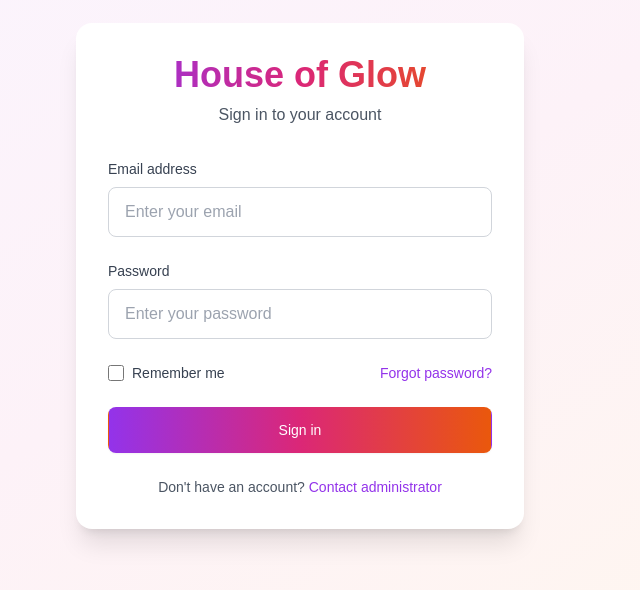
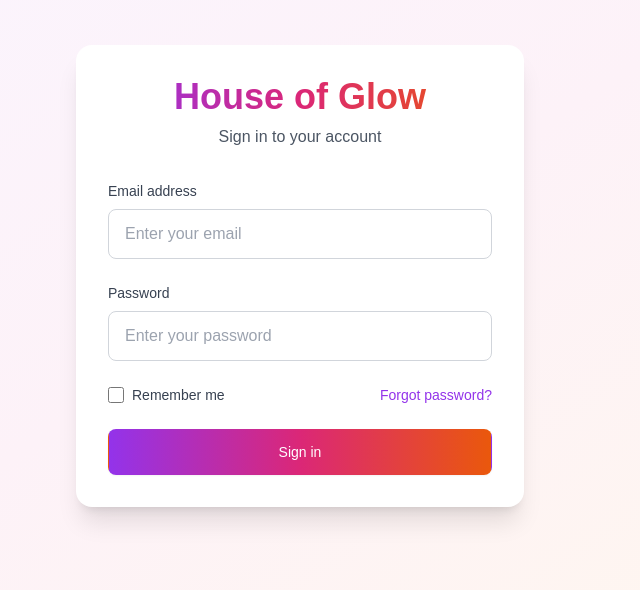
Before and after one commit to rahulbala1799/Hog, a Next.js app: page / in a window 1280 px wide. Shown: the part 124-714 px from the top of the page, without its empty margins (340-980 px from the left). Built offline with nearby package versions, Linux system fonts and the light colour scheme.

Commit message:
Remove footer text from login page

```diff
--- a/app/page.tsx
+++ b/app/page.tsx
@@ -70,16 +70,6 @@ export default function Home() {
               Sign in
             </button>
           </form>
-
-          {/* Footer */}
-          <div className="mt-6 text-center">
-            <p className="text-sm text-gray-600">
-              Don&apos;t have an account?{' '}
-              <a href="#" className="font-medium text-purple-600 hover:text-purple-500">
-                Contact administrator
-              </a>
-            </p>
-          </div>
         </div>
       </div>
     </div>
```
